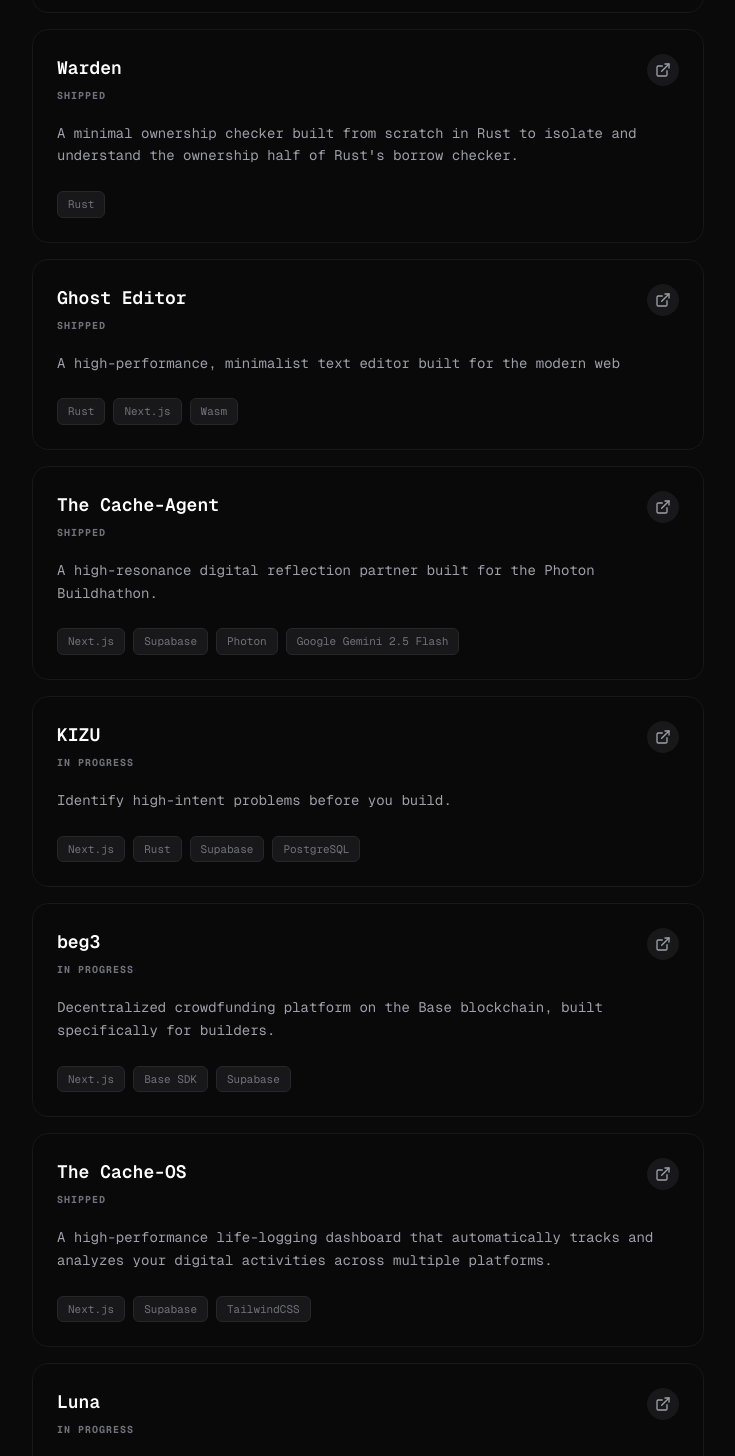
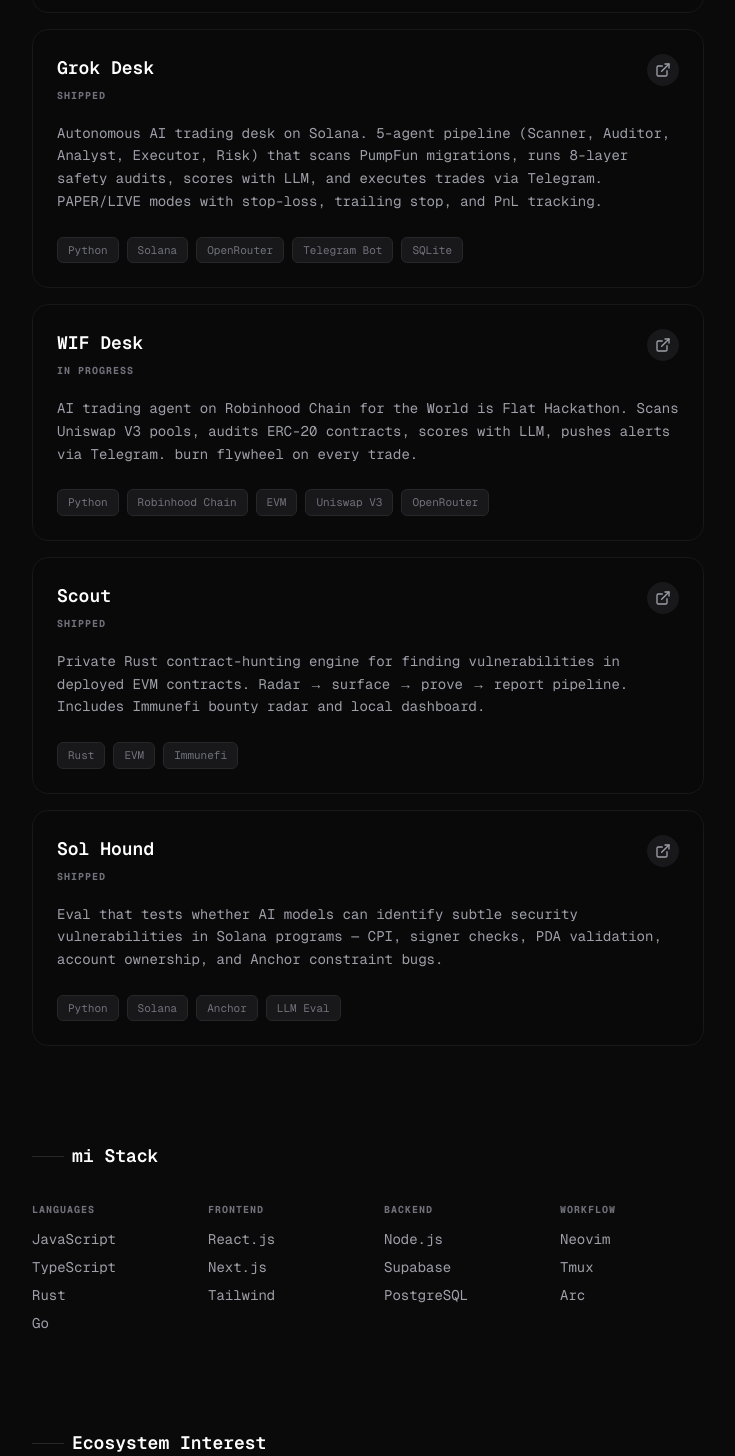
Before and after one commit to NathanOyewole/bola., a Next.js app: page / in a window 1280 px wide. Shown: the part 1214-2670 px from the top of the page, without its empty margins (272-1007 px from the left). Built offline with nearby package versions, Linux system fonts and the light colour scheme.

Commit message:
remove unimpressive projects, keep best ones

```diff
--- a/src/data/projects.ts
+++ b/src/data/projects.ts
@@ -14,58 +14,6 @@ export const projects = [
     tech: ["Rust", "Axum", "Next.js", "Postgres", "OpenRouter"],
     link: "https://github.com/NathanOyewole/gitforge",
     status: "Shipped",
-  },
-  {
-    title: "Warden",
-    description:
-      "A minimal ownership checker built from scratch in Rust to isolate and understand the ownership half of Rust's borrow checker.",
-    tech: ["Rust"],
-    link: "https://github.com/NathanOyewole/warden",
-    status: "Shipped",
-  },
-  {
-    title: "Ghost Editor",
-    description: "A high-performance, minimalist text editor built for the modern web",
-    tech: ["Rust", "Next.js", "Wasm"],
-    link: "https://ghossty.vercel.app",
-    status: "Shipped",
-  },
-  {
-    title: "The Cache-Agent",
-    description: "A high-resonance digital reflection partner built for the Photon Buildhathon.",
-    tech: ["Next.js", "Supabase", "Photon", "Google Gemini 2.5 Flash"],
-    link: "https://github.com/NathanOyewole/the-cache-agent",
-    status: "Shipped",
-  },
-  {
-    title: "KIZU",
-    description: "Identify high-intent problems before you build.",
-    tech: ["Next.js", "Rust", "Supabase", "PostgreSQL"],
-    link: "https://github.com/NathanOyewole/kizu",
-    status: "In Progress",
-  },
-  {
-    title: "beg3",
-    description:
-      "Decentralized crowdfunding platform on the Base blockchain, built specifically for builders.",
-    tech: ["Next.js", "Base SDK", "Supabase"],
-    link: "https://github.com/NathanOyewole/beg3",
-    status: "In Progress",
-  },
-  {
-    title: "The Cache-OS",
-    description:
-      "A high-performance life-logging dashboard that automatically tracks and analyzes your digital activities across multiple platforms.",
-    tech: ["Next.js", "Supabase", "TailwindCSS"],
-    link: "https://the-cache-os.vercel.app/",
-    status: "Shipped",
-  },
-  {
-    title: "Luna",
-    description: "Lightweight native video editor for gameplay clips",
-    tech: ["Rust", "egui", "FFmpeg"],
-    link: "https://github.com/NathanOyewole/luna",
-    status: "In Progress",
   },
   {
     title: "Grok Desk",
@@ -92,14 +40,6 @@ export const projects = [
     status: "Shipped",
   },
   {
-    title: "naira2sol",
-    description:
-      "Telegram batching pool for converting small naira amounts to SOL. Aggregates micro-deposits and swaps in batches to minimize fees.",
-    tech: ["Rust", "Solana", "Telegram Bot"],
-    link: "https://github.com/NathanOyewole/naira2sol",
-    status: "In Progress",
-  },
-  {
     title: "Sol Hound",
     description:
       "Eval that tests whether AI models can identify subtle security vulnerabilities in Solana programs — CPI, signer checks, PDA validation, account ownership, and Anchor constraint bugs.",
```
